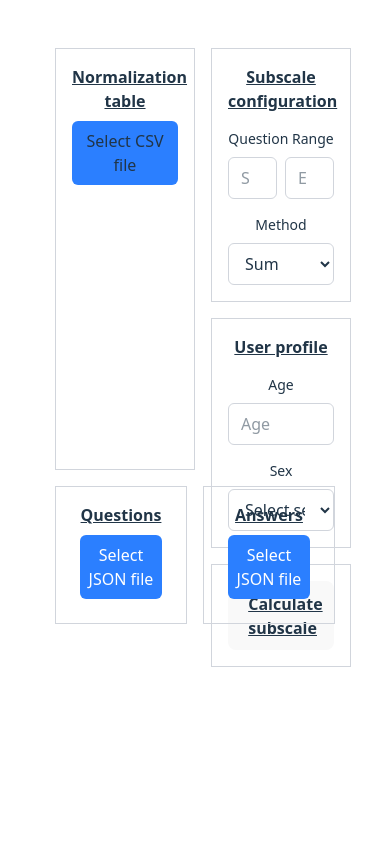
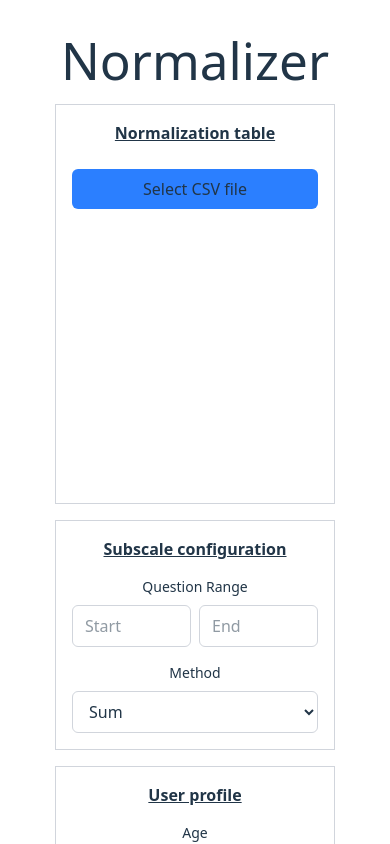
Before and after one commit to rolsn/normalizer, a React (Vite) app in the folder normalizer/: page / in a window 390 px wide. Shown: the top 844 px of the page. Built offline with nearby package versions, Linux system fonts and the light colour scheme.

Commit message:
mobile layout responsiveness

```diff
--- a/normalizer/src/App.tsx
+++ b/normalizer/src/App.tsx
@@ -27,17 +27,18 @@ function App() {
   };
 
   return (
-    <div className="flex flex-col p-4 gap-4 w-[80vw] h-full min-h-screen mx-auto">
-      <div id="configuration" className="flex h-[50vh] w-full gap-4">
-        <div className="border border-gray-300 w-1/2 h-full p-4 flex flex-col">
-          <p className="text-base font-bold underline">
+    <div className="flex flex-col px-4 pb-4 gap-4 w-[80vw] min-h-[800px] mx-auto">
+      <h1>Normalizer</h1>
+      <div id="configuration" className="flex flex-col md:flex-row h-auto md:h-[400px] w-full gap-4">
+        <div className="border border-gray-300 w-full md:w-1/2 h-[400px] p-4 flex flex-col min-h-0">
+          <p className="text-base font-bold underline mb-4">
             Normalization table
           </p>
           <div className="flex-1 min-h-0">
             <CSVFileUploader onData={setNormalizationTable} />
           </div>
         </div>
-        <div className="w-1/2 h-full flex flex-col gap-4">
+        <div className="w-full md:w-1/2 h-[400px] flex flex-col gap-4 min-h-0">
           <SubscaleConfiguration
             range={range}
             method={method}
@@ -50,7 +51,7 @@ function App() {
             onAgeChange={handleAgeChange}
             onSexChange={setSex}
           />
-          <div className="border border-gray-300 flex-1 p-4 flex flex-col">
+          <div className="border border-gray-300 flex-1 p-4 flex flex-col min-h-0">
             <button className="flex-1">
               <p className="text-base font-bold underline">
                 Calculate subscale
@@ -59,20 +60,20 @@ function App() {
           </div>
         </div>
       </div>
-      <div id="structure" className="flex h-1/2 w-full gap-4">
-        <div className="border border-gray-300 w-1/2 h-full p-4">
-          <p className="text-base font-bold underline">
+      <div id="structure" className="flex flex-col md:flex-row h-auto md:h-[400px] w-full gap-4">
+        <div className="border border-gray-300 w-full md:w-1/2 h-[400px] p-4 flex flex-col">
+          <p className="text-base font-bold underline mb-4">
             Questions
           </p>
-          <div className="flex flex-col gap-4">
+          <div className="flex-1 min-h-0">
             <LocalJsonUploader onData={setQuestions} />
           </div>
         </div>
-        <div className="border border-gray-300 w-1/2 h-full p-4">
-          <p className="text-base font-bold underline">
+        <div className="border border-gray-300 w-full md:w-1/2 h-[400px] p-4 flex flex-col">
+          <p className="text-base font-bold underline mb-4">
             Answers
           </p>
-          <div className="flex flex-col gap-4">
+          <div className="flex-1 min-h-0">
             <LocalJsonUploader onData={setAnswers} />
           </div>
         </div>
```
